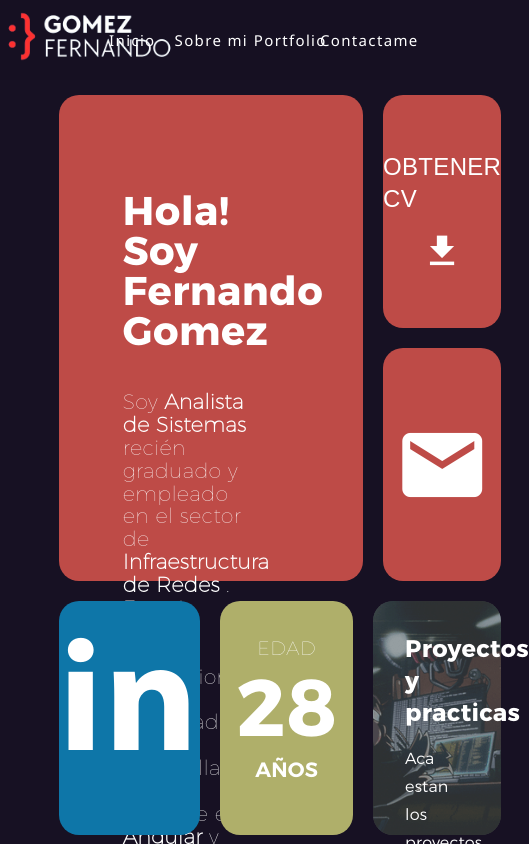
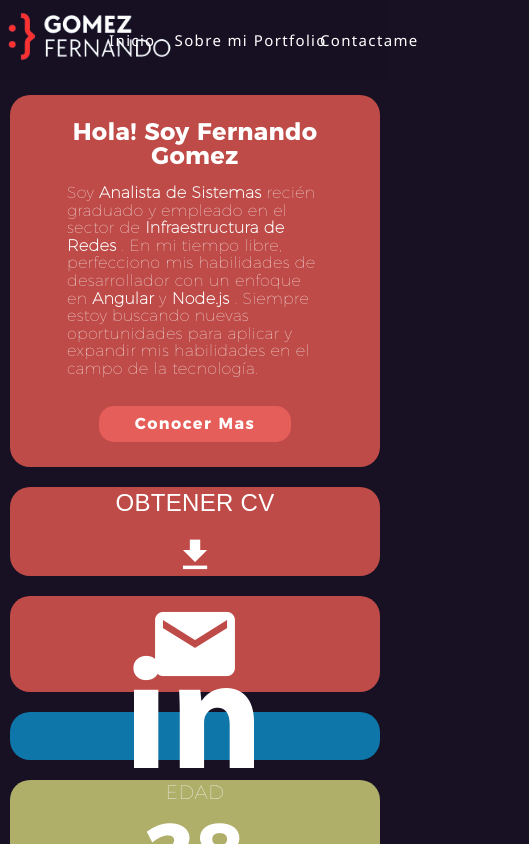
Before and after one commit to gomezfernando1995/porfolioAngular, an Angular app: page / in a window 390 px wide. Shown: the top 844 px of the page, 529 px wide, since content can reach past the window. Built offline with nearby package versions, Linux system fonts and the light colour scheme.

Commit message:
responsive-pc-casa

```diff
--- a/src/app/components/presentation/presentation.component.scss
+++ b/src/app/components/presentation/presentation.component.scss
@@ -5,6 +5,7 @@ $red-target-hover: #e65e59;
 section {
   margin-top: 85px;
 }
+
 .container-grid {
   height: 90vh;
   width: 75%;
@@ -192,3 +193,63 @@ section {
 .contact:hover, .cv:hover, .perfil:hover {
     background-color: $red-target-hover;
 }
+
+@media (max-width: 600px) {
+
+
+  .container-grid {
+    width: 100%;
+    grid-template-areas:
+      'perfil'
+      'cv'
+      'contact'
+      'linkedin'
+      'edad'
+      'proyect';
+    grid-template-columns: 1fr; /* Crea una única columna */
+  }
+
+  .perfil {
+    grid-area: perfil;
+    padding: 5px;
+    display: flex;
+    align-items: center;
+    justify-content: center;
+
+
+    .container-info {
+      padding: 20px;
+      margin:0;
+      width: 90%;
+      display: flex;
+      align-items: center;
+      justify-content: center;
+      flex-direction: column;
+    }
+
+    h2 {
+      font-size: 1.5rem;
+      width: 100%;
+      text-align: center;
+      margin-bottom: 1rem;
+    }
+    p {
+      width: 80%;
+      font-size: 1rem;
+      line-height: 1.1;
+    }
+
+    button{
+      margin-top: 1rem;
+      border-radius:  15px;
+      font-size: 1rem;
+      color: white;
+      background-color:#e65e59;
+      width: 60%;
+    }
+
+  }
+
+
+
+}
```
